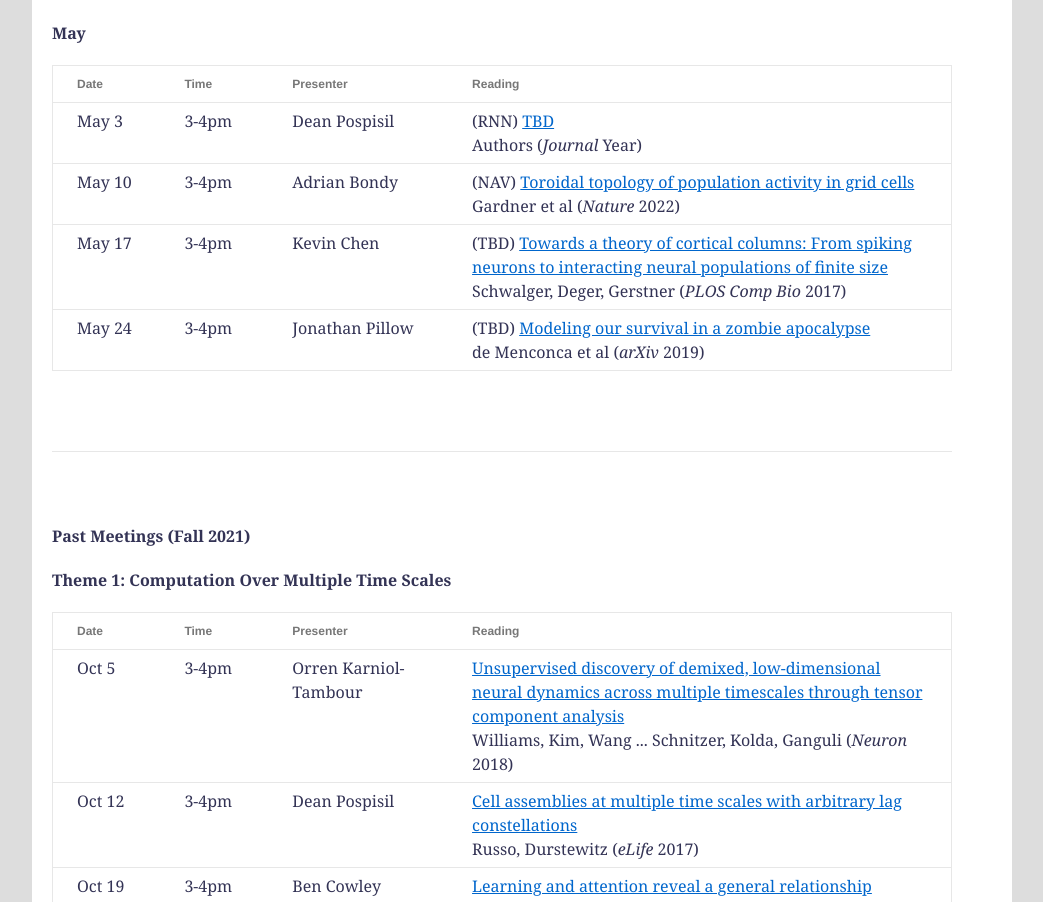
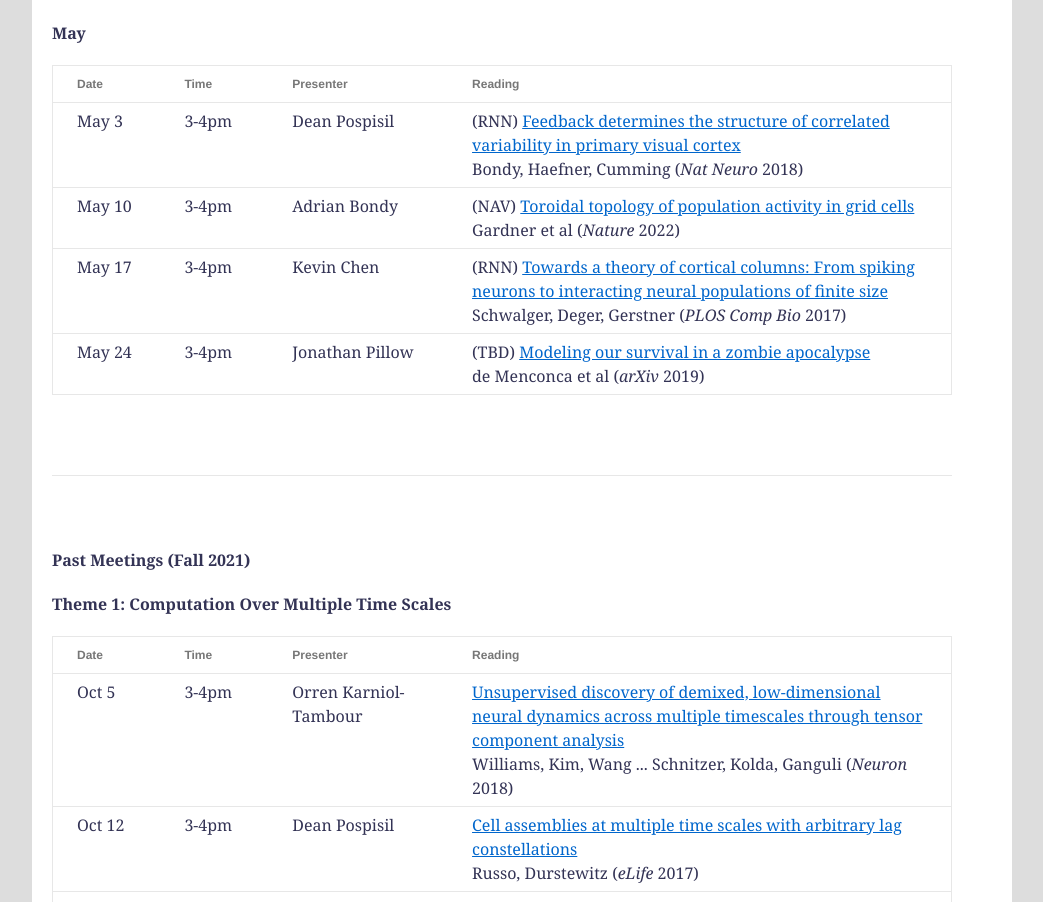
Before and after one commit to pnicompneurojc/pnicompneurojc.github.io, a plain HTML site: page index.html in a window 1280 px wide. Shown: the part 2069-2971 px from the top of the page, without its empty margins (118-1161 px from the left). Drawn offline with Linux system fonts and the light colour scheme.

Commit message:
Update index.html

```diff
--- a/index.html
+++ b/index.html
@@ -241,7 +241,7 @@
 		    <td> May 3 </td>
 		    <td> 3-4pm </td> <!-- time -->
 		    <td> Dean Pospisil </td> <!-- presenter -->
-		    <td> (RNN) <a href="#" target="_blank">TBD</a><br> Authors (<i>Journal</i> Year)</td>
+		    <td> (RNN) <a href="./papers/Bondy 2018.pdf" target="_blank">Feedback determines the structure of correlated variability in primary visual cortex</a><br> Bondy, Haefner, Cumming (<i>Nat Neuro</i> 2018)</td>
 
 		 <!-- -------------------------------- -->
 		    <tr>
@@ -255,7 +255,7 @@
 		    <td> May 17 </td>
 		    <td> 3-4pm </td> <!-- time -->
 		    <td> Kevin Chen </td> <!-- presenter -->
-		    <td> (TBD) <a href="./papers/Schwalger 2017.pdf" target="_blank">Towards a theory of cortical columns: From spiking neurons to interacting neural populations of finite size</a><br> Schwalger, Deger, Gerstner (<i>PLOS Comp Bio</i> 2017)</td>
+		    <td> (RNN) <a href="./papers/Schwalger 2017.pdf" target="_blank">Towards a theory of cortical columns: From spiking neurons to interacting neural populations of finite size</a><br> Schwalger, Deger, Gerstner (<i>PLOS Comp Bio</i> 2017)</td>
 
 		<!-- -------------------------------- -->
 		    <tr>
```
